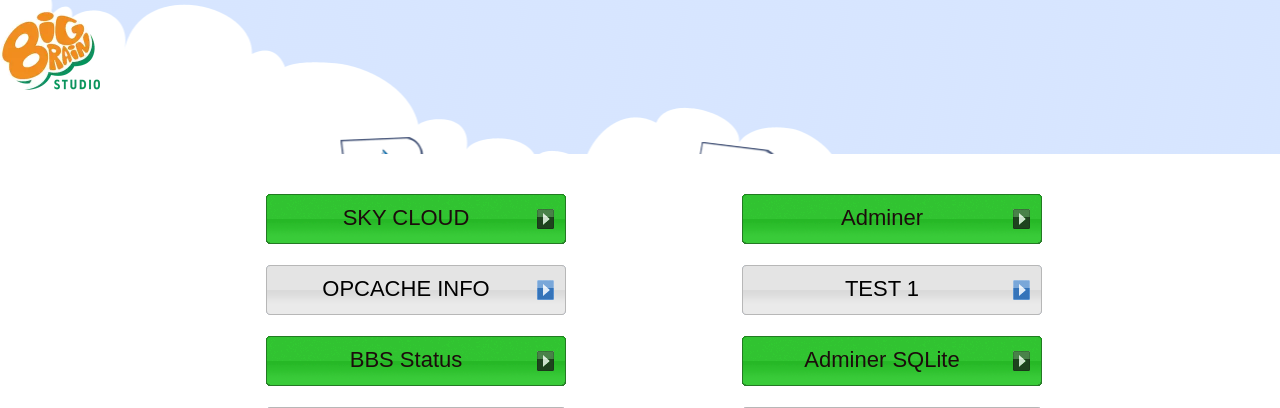
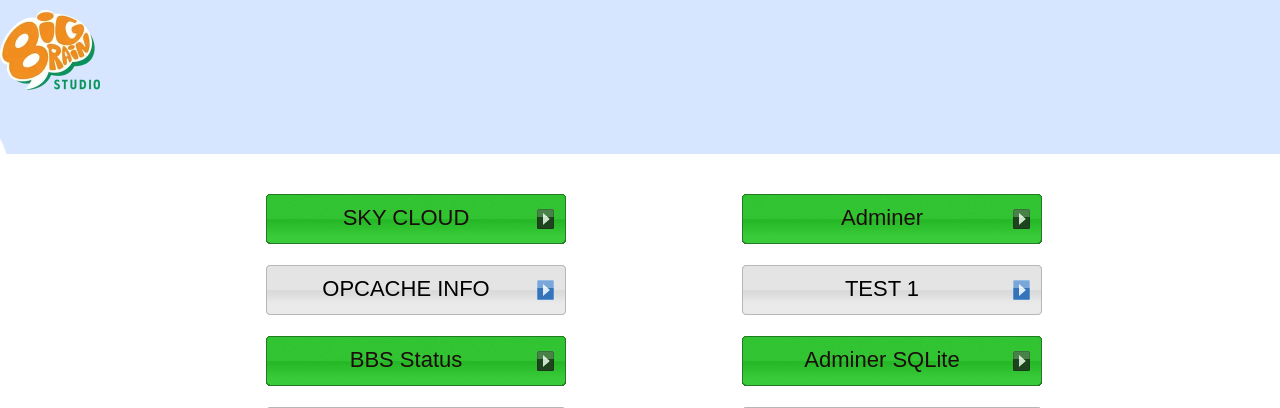
Before and after one commit to ghuninew1/ghuninew1.github.io, a PHP site: page / in a window 1280 px wide. Shown: the top 408 px of the page. Run offline with PHP 8.4, Linux system fonts and the light colour scheme.

Commit message:
Update bitnami.css

```diff
--- a/bitnami.css
+++ b/bitnami.css
@@ -9,8 +9,8 @@
 .clear {clear:both}
 .center {margin-left:auto;margin-right:auto;}
 
-#container {background: url(./img/background.png) top center no-repeat;width:100%;height:100%;}
-.container-virtual-applicances#container {background: url(./img/background.png) top center no-repeat;width:100%;height:100%;background-position:center -190px}
+#container {background: url(./img/background.png) top center repeat;width:100%;height:100%;}
+
 
 #header {background:#fff;height:75px;width:100%;}
 
```
